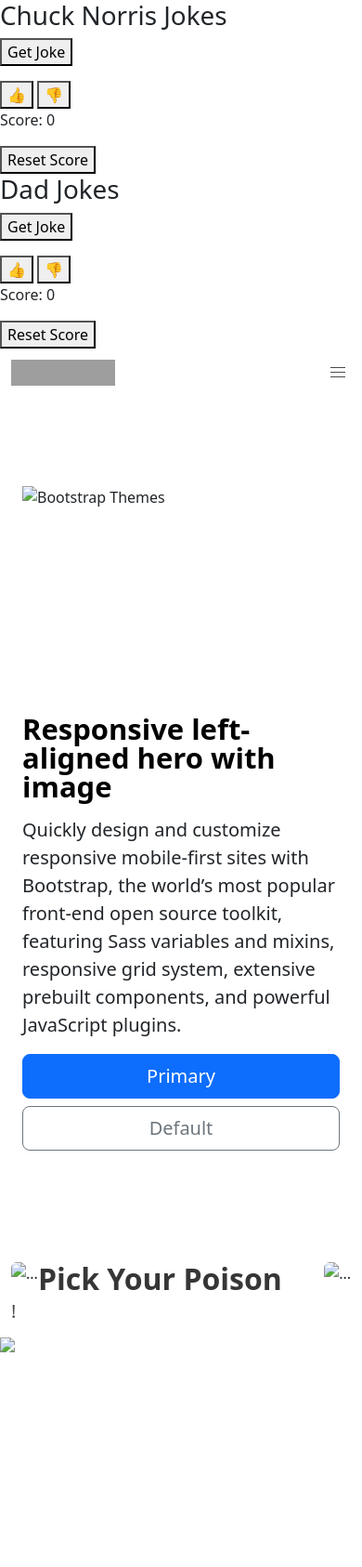
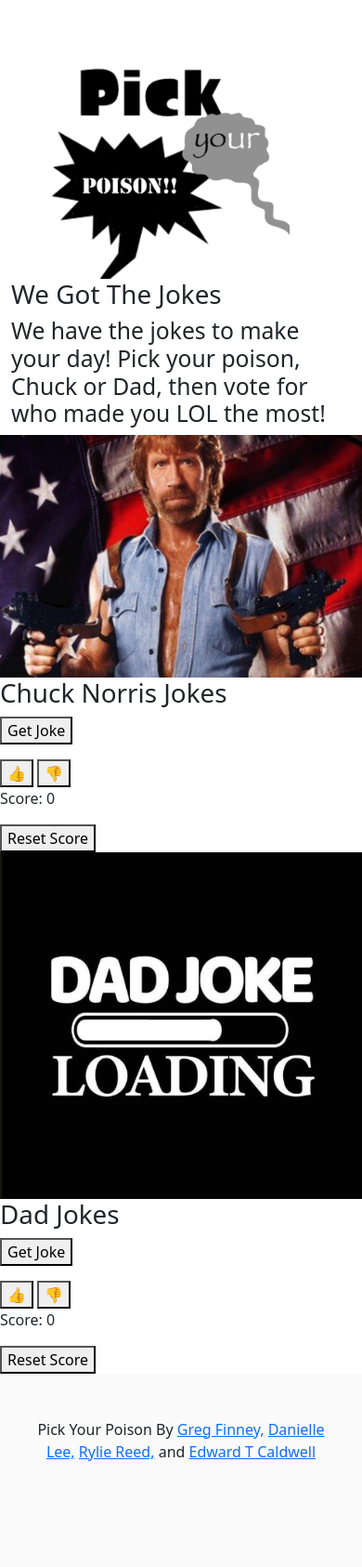
Before and after one commit to GregFJr/Pick-Your-Poison, a plain HTML site: page index.html in a window 390 px wide. Shown: the whole page at 93% size. Before the commit the page ends 1503 px from the top, so only its background shows below. Drawn offline with nearby package versions, Linux system fonts and the light colour scheme; grey boxes are pictures that could not be loaded.

Commit message:
Updated HTML

```diff
--- a/index.html
+++ b/index.html
@@ -5,91 +5,61 @@
     <meta name="viewport" content="width=device-width, initial-scale=1">
     <title>Pick Your Poison</title>
     <link rel="stylesheet" href="https://cdn.jsdelivr.net/npm/bulma@0.9.4/css/bulma.min.css">
-    <link href="https://cdn.jsdelivr.net/npm/bootstrap@5.3.0/dist/css/bootstrap.min.css" rel="stylesheet" integrity="sha384-9ndCyUaIbzAi2FUVXJi0CjmCapSmO7SnpJef0486qhLnuZ2cdeRhO02iuK6FUUVM" crossorigin="anonymous">
-    <link rel="stylesheet" href="./assets/css/style.css">
+    <link href="https://fonts.googleapis.com/css2?family=Bangers&display=swap" rel="stylesheet">
+    <link href="https://cdn.jsdelivr.net/npm/bootstrap@5.3.0/dist/css/bootstrap.min.css" rel="stylesheet"
+        integrity="sha384-9ndCyUaIbzAi2FUVXJi0CjmCapSmO7SnpJef0486qhLnuZ2cdeRhO02iuK6FUUVM" crossorigin="anonymous">
+        <link rel="stylesheet" href="./assets/CSS/style.css">
 </head>
+<!--Main for Js code to connect-->
+
 <body>
+    <div class="comic-dots">
+    <div class="container">
+    <div style="text-align: left;"><img src="./assets/main-logo.png" width="300" height= "300" alt="text bubbles" /></h1></div>
+    <div class="container-text">
+        <h1>We Got The Jokes</h1>
+        <h2>We have the jokes to make your day! Pick your poison, Chuck or Dad, then vote for who made you LOL the most!</h2>
+      </div>
+   </div>
+
     <div class="main">
-    <section class="chuckJokes">
+
+        <section class="chuckJokes" id="chuckSection">
+            <img src="./assets/chuck-norris1.jpg"  alt="chuck norris" style="vertical-align: top;" />
             <h1>Chuck Norris Jokes</h1>
             <button id="jokeButton">Get Joke</button>
             <p id="jokeText"></p>
+            <div class="btnContain">
             <button id="jokeThumbsUp" onclick="rateJoke('up')">👍</button>
             <button id="jokeThumbsDown" onclick="rateJoke('down')">👎</button>
+            </div>
             <p id="jokeScore">Score: 0</p>
             <button id="resetJokeScore" onclick="resetJokeScore()">Reset Score</button>
         </section>
 
-        <section class="dadJokes">
+        <section class="dadJokes" id="dadSection">
+            <img src="./assets/dadjoke.jpg" alt="dad Joke" style="vertical-align: center;" />
             <h1>Dad Jokes</h1>
             <button id="dadJokeButton">Get Joke</button>
             <p id="dadJokeText"></p>
+            <div class="btnContain">
             <button id="dadJokeThumbsUp" onclick="rateDadJoke('up')">👍</button>
             <button id="dadJokeThumbsDown" onclick="rateDadJoke('down')">👎</button>
+            </div>
             <p id="dadJokeScore">Score: 0</p>
             <button id="resetDadJokeScore" onclick="resetDadJokeScore()">Reset Score</button>
         </section>
     </div>
+</div>
+<footer class="footer">
+    <div class="content has-text-centered">
+      <p>
+       Pick Your Poison By <a href="">Greg Finney,</a> <a href="">Danielle Lee,</a> <a href="">Rylie Reed,</a> and <a href="">Edward T Caldwell</a>
+    </div>
+  </footer>
+</body>
 
-
-    <!--This is the header. it contains the hero-->
-
-    <div class="navbar-brand">
-        <a class="navbar-item" href="https://bulma.io">
-            <img src="https://bulma.io/images/bulma-logo.png" width="112" height="28">
-        </a>
-        <a role="button" class="navbar-burger" aria-label="menu" aria-expanded="false" data-target="navbarBasicExample">
-            <span aria-hidden="true"></span>
-            <span aria-hidden="true"></span>
-            <span aria-hidden="true"></span>
-        </a>
-    </div>
-
-
-
-    <!--Section Bio-->
-    <div class="container col-xxl-8 px-4 py-5">
-        <div class="row flex-lg-row-reverse align-items-center g-5 py-5">
-            <div class="col-10 col-sm-8 col-lg-6">
-                <img src="bootstrap-themes.png" class="d-block mx-lg-auto img-fluid" alt="Bootstrap Themes" width="700"
-                    height="500" loading="lazy">
-            </div>
-            <div class="col-lg-6">
-                <h1 class="display-5 fw-bold text-body-emphasis lh-1 mb-3">Responsive left-aligned hero with image</h1>
-                <p class="lead">Quickly design and customize responsive mobile-first sites with Bootstrap, the world’s
-                    most popular front-end open source toolkit, featuring Sass variables and mixins, responsive grid
-                    system, extensive prebuilt components, and powerful JavaScript plugins.</p>
-                <div class="d-grid gap-2 d-md-flex justify-content-md-start">
-                    <button type="button" class="btn btn-primary btn-lg px-4 me-md-2">Primary</button>
-                    <button type="button" class="btn btn-outline-secondary btn-lg px-4">Default</button>
-                </div>
-            </div>
-        </div>
-    </div>
-                <p class="subtitle">
-
-                </p>
-            </div>
-        </section>
-        <div class="container">
-            <picture>
-                <source srcset="..." type="image/svg+xml">
-                <img src="..." class="rounded float-start" alt="...">
-                <img src="..." class="rounded float-end" alt="...">
-            </picture>
-            <h1 class="title">
-                Pick Your Poison
-            </h1>
-            <p class="subtitle">
-                <strong></strong>!
-            </p>
-        </div>
-    </section>
-    <figure class="image is-48x48">
-        <img src="...">
-    </figure>
-</body>
-<script src="./assets/js/script.js"></script>
+<script src="./assets/JS/script.js"></script>
 <script src="https://cdn.jsdelivr.net/npm/bootstrap@5.3.0/dist/js/bootstrap.bundle.min.js"
     integrity="sha384-geWF76RCwLtnZ8qwWowPQNguL3RmwHVBC9FhGdlKrxdiJJigb/j/68SIy3Te4Bkz"
     crossorigin="anonymous"></script>
```
Also changed, not shown: assets/chuck-norris1.jpg (added), assets/dadjoke.jpg (added), assets/main-logo.png (added). Lines whose indentation alone changed are shown as unchanged.
